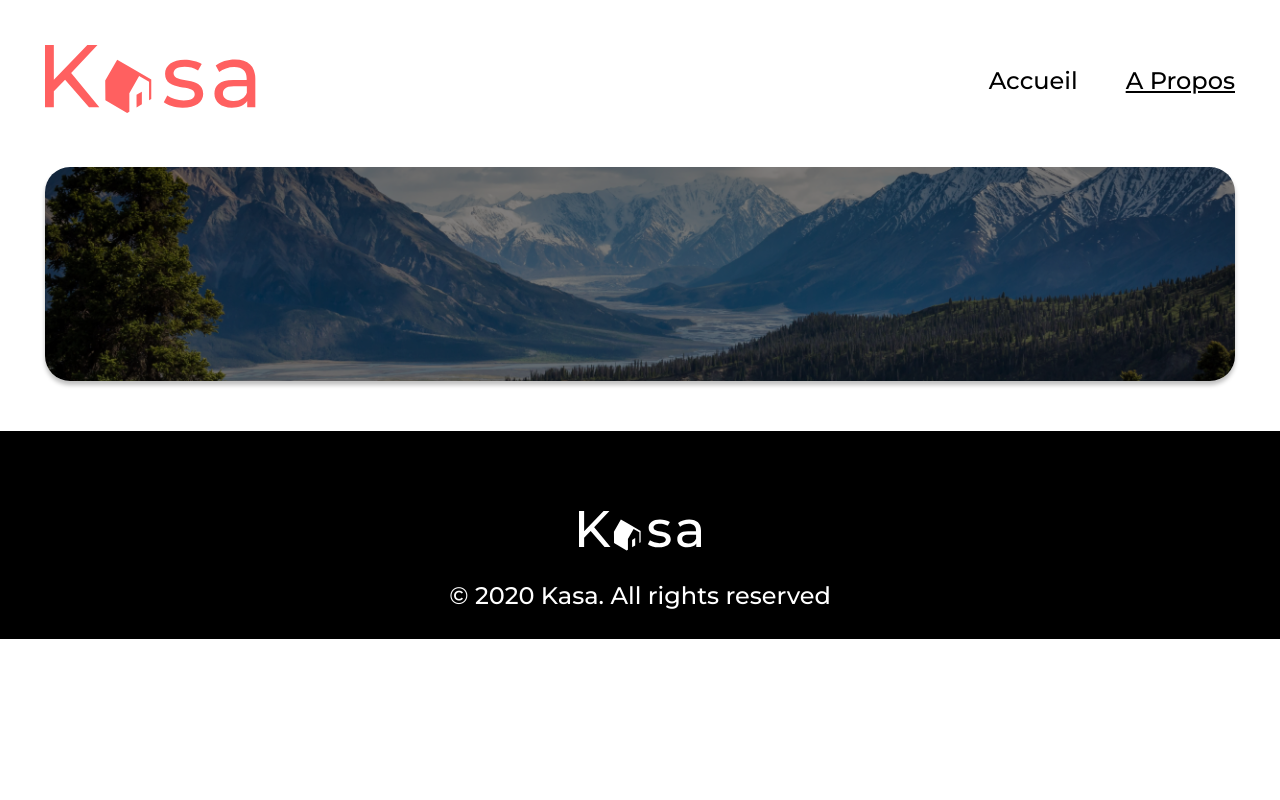
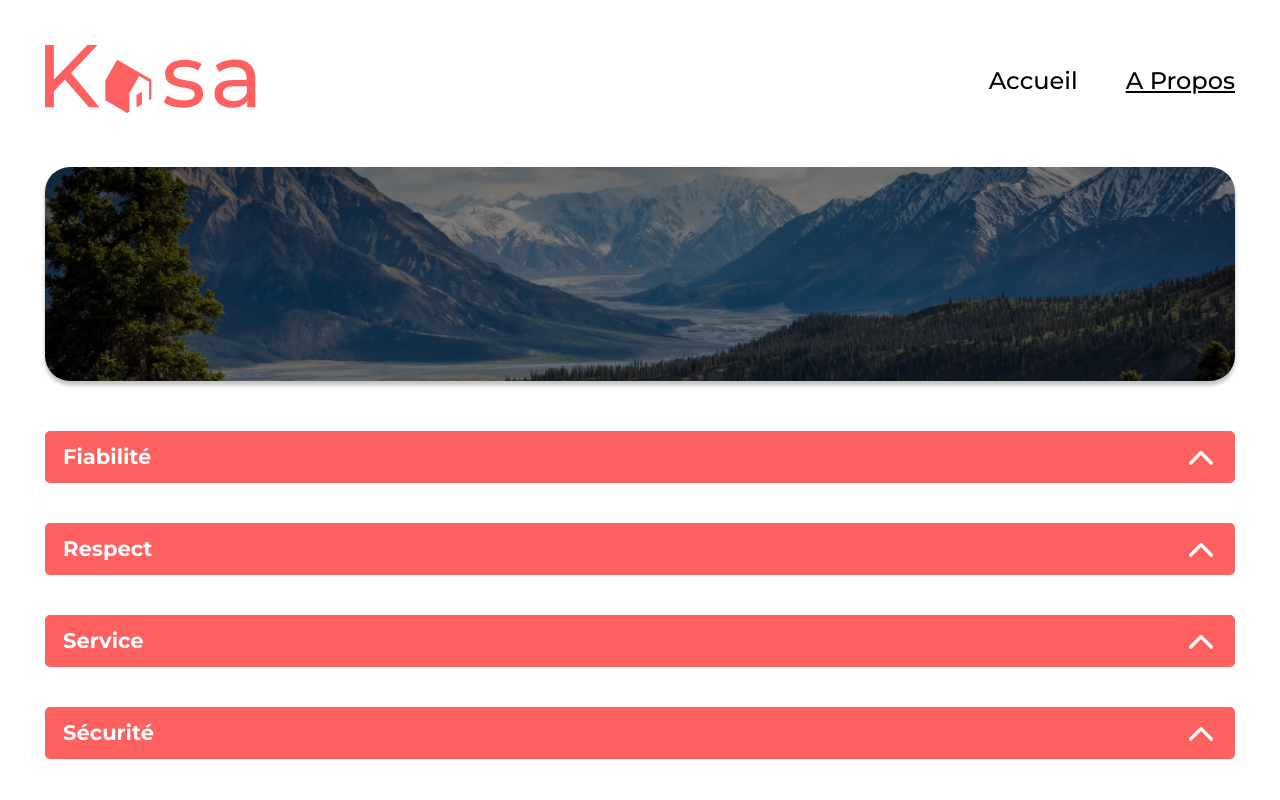
Before and after one commit to hleysegui/P8, a React (Vite) app: page /about in a window 1280 px wide. Shown: the top 800 px of the page. Built offline with nearby package versions, Linux system fonts and the light colour scheme; no server answers.

Commit message:
create about page

```diff
--- /dev/null
+++ b/public/data/about.json
@@ -0,0 +1,18 @@
+[
+    {
+      "title": "Fiabilité",
+      "content": "Les annonces postées sur Kasa garantissent une fiabilité totale. Les photos sont conformes aux logements, et toutes les informations sont régulièrement vérifiées par nos équipes."
+    },
+    {
+      "title": "Respect",
+      "content": "La bienveillance fait partie des valeurs fondatrices de Kasa. Tout comportement discriminatoire ou de perturbation du voisinage entraînera une exclusion de notre plateforme."
+    },
+    {
+      "title": "Service",
+      "content": "Nos équipes se tiennent à votre disposition pour vous fournir une expérience parfaite. N'hésitez pas à nous contacter si vous avez la moindre question."
+    },
+    {
+      "title": "Sécurité",
+      "content": "La sécurité est la priorité de Kasa. Aussi bien pour nos hôtes que pour les voyageurs, chaque logement correspond aux critères de sécurité établis par nos services. En laissant une note aussi bien à l'hôte qu'au locataire, cela permet à nos équipes de vérifier que les standards sont bien respectés. Nous organisons également des ateliers sur la sécurité domestique pour nos hôtes."
+    }
+  ]
--- a/src/assets/css/style.css
+++ b/src/assets/css/style.css
@@ -79,6 +79,13 @@
   align-items: end;
   gap: 4.85em;
   margin-bottom: 3.25em;
+}
+
+.accordion__content {
+  display: flex;
+  flex-direction: column;
+  gap: 2.5em;
+  margin-bottom: 3.5em;
 }
 
 /***
--- a/src/assets/scss/pages/_about.scss
+++ b/src/assets/scss/pages/_about.scss
@@ -0,0 +1,6 @@
+.accordion__content {
+    display: flex;
+    flex-direction: column;
+    gap: 2.5em;
+    margin-bottom: 3.5em;
+}
--- a/src/pages/About/About.jsx
+++ b/src/pages/About/About.jsx
@@ -1,10 +1,40 @@
+import { useEffect, useState } from "react"
 import Banner from "../../components/reusable/Banner"
 import bannerAbout from '/src/assets/images/banner-about.png'
+import Accordion from "../../components/Accordion"
+import { Exception } from "sass"
 
 function About() {
+
+    const [faqs, setFaqs] = useState([])
+
+    useEffect(() => {
+        async function fetchData() {
+            try {
+                const response = await fetch('../data/about.json')
+                const data = await response.json()
+                setFaqs(data)
+
+            }catch(err) {
+                throw new Exception(err)
+            }
+        }
+        fetchData()
+    }, [])
+
     return (
         <main>
-            <Banner image={ bannerAbout } text=""/>
+            <div className="about">
+                <Banner image={ bannerAbout } text=""/>
+                <div className="accordion__content">
+                    {faqs.map((faq, index) => (
+                        <Accordion key={`${faq}-${index}`}
+                        header={faq.title}
+                        body={faq.content}
+                        />
+                    ))}
+                </div>
+            </div>
         </main>
     )
 }
```
Also changed, not shown: 1 other file (tests, documents, lock files or other folders).
